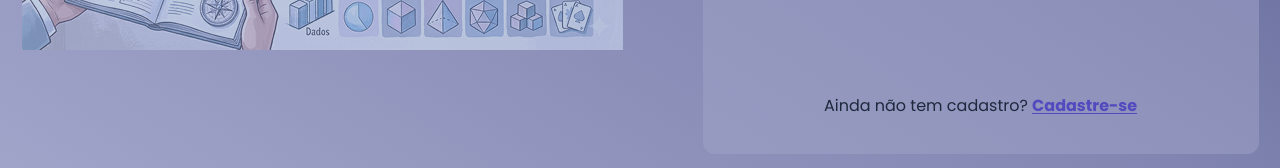
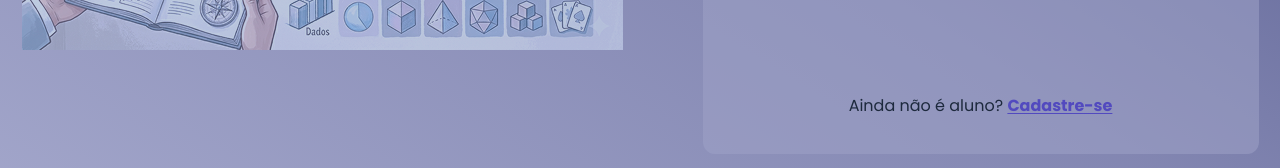
Before and after one commit to DevGabriellucas/ADM4ALL, a Next.js app in the folder frontend/: page / in a window 1280 px wide. Shown: the part 550-718 px from the top of the page. Built offline with nearby package versions, Linux system fonts and the light colour scheme.

Commit message:
copy: update login page signup prompt

```diff
--- a/frontend/src/app/page.tsx
+++ b/frontend/src/app/page.tsx
@@ -22,7 +22,7 @@ export default function Home() {
         <LoginForm className="flex w-full flex-col gap-y-4" />
 
         <p className="mt-auto pt-6 text-center text-base text-slate-800">
-          Ainda não tem cadastro?{" "}
+          Ainda não é aluno?{" "}
           <Link
             href="/cadastro"
             className="font-bold text-[#524ABF] underline underline-offset-2 transition-colors duration-200 hover:brightness-125"
```
